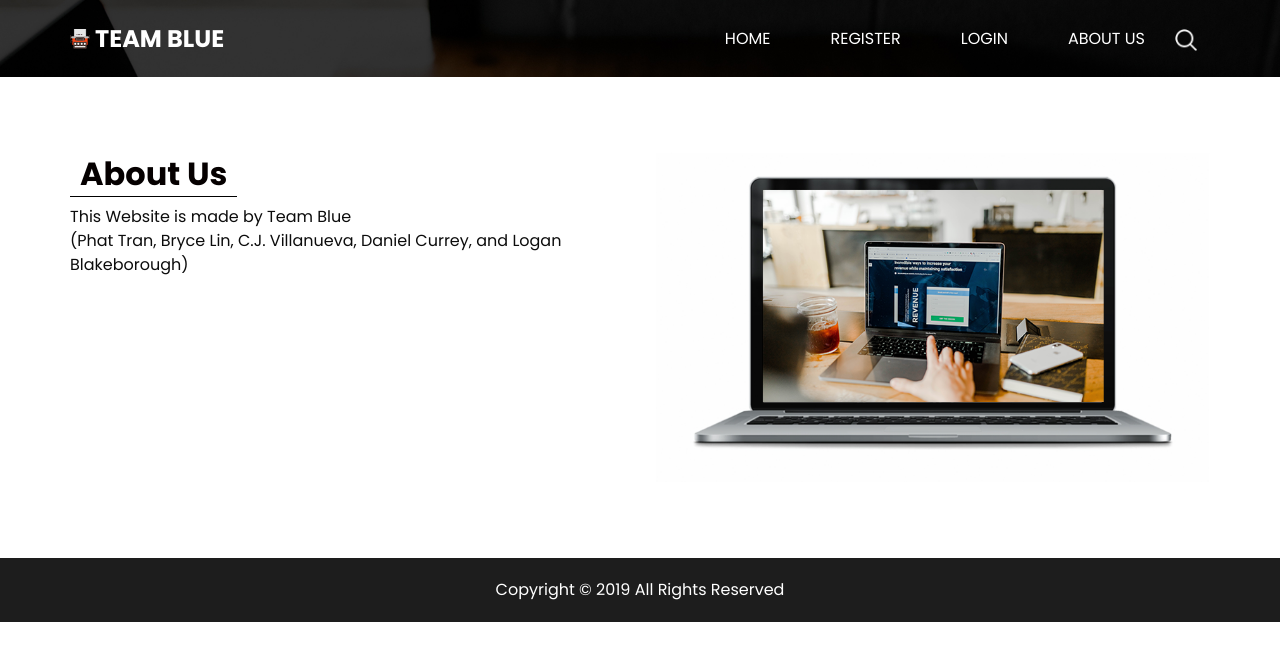
After one commit to ptran91/MagicSurvey, a PHP site: page /about.php in a window 1280 px wide. The commit adds this page. Shown: the top 661 px of the page. Run offline with PHP 8.4, Linux system fonts and the light colour scheme; some libraries are stand-ins or nearby versions.

Commit message:
about us

```diff
--- /dev/null
+++ b/website/about.php
@@ -0,0 +1,120 @@
+<!DOCTYPE html>
+<html>
+
+<head>
+  <!-- Basic -->
+  <meta charset="utf-8" />
+  <meta http-equiv="X-UA-Compatible" content="IE=edge" />
+  <!-- Mobile Metas -->
+  <meta name="viewport" content="width=device-width, initial-scale=1, shrink-to-fit=no" />
+  <!-- Site Metas -->
+  <meta name="keywords" content="" />
+  <meta name="description" content="" />
+  <meta name="author" content="" />
+
+  <title>About Us</title>
+
+  <!-- slider stylesheet -->
+  <link rel="stylesheet" type="text/css"
+    href="https://cdnjs.cloudflare.com/ajax/libs/OwlCarousel2/2.1.3/assets/owl.carousel.min.css" />
+
+
+  <!-- font wesome stylesheet -->
+  <link rel="stylesheet" href="https://maxcdn.bootstrapcdn.com/font-awesome/4.3.0/css/font-awesome.min.css">
+
+  <!-- bootstrap core css -->
+  <link rel="stylesheet" type="text/css" href="free/css/bootstrap.css" />
+
+  <!-- fonts style -->
+  <link href="https://fonts.googleapis.com/css?family=Poppins:400,600,700&display=swap" rel="stylesheet">
+  <!-- Custom styles for this template -->
+  <link href="free/css/style.css" rel="stylesheet" />
+  <!-- responsive style -->
+  <link href="free/css/responsive.css" rel="stylesheet" />
+</head>
+
+<body class="sub_page">
+  <div class="hero_area">
+    <!-- header section strats -->
+    <header class="header_section">
+      <div class="container">
+        <nav class="navbar navbar-expand-lg custom_nav-container pt-3">
+          <a class="navbar-brand mr-5" href="index.php">
+            <img src="free/images/logo.png" alt="">
+            <span>
+              Team Blue
+            </span>
+          </a>
+          <button class="navbar-toggler" type="button" data-toggle="collapse" data-target="#navbarSupportedContent"
+            aria-controls="navbarSupportedContent" aria-expanded="false" aria-label="Toggle navigation">
+            <span class="navbar-toggler-icon"></span>
+          </button>
+          <div class="collapse navbar-collapse" id="navbarSupportedContent">
+            <div class="d-flex ml-auto flex-column flex-lg-row align-items-center">
+              <ul class="navbar-nav  ">
+                <li class="nav-item active">
+                  <a class="nav-link" href="index.php">Home <span class="sr-only">(current)</span></a>
+                </li>
+                <li class="nav-item">
+                  <a class="nav-link" href="register.php"> Register </a>
+                </li>
+                <li class="nav-item">
+                  <a class="nav-link" href="login.php"> Login </a>
+                </li>
+                <li class="nav-item">
+                  <a class="nav-link" href="about.php"> About Us </a>
+                </li>
+              </ul>
+              <form class="form-inline">
+                <button class="btn  my-2 my-sm-0 nav_search-btn" type="submit"></button>
+              </form>
+            </div>
+          </div>
+        </nav>
+      </div>
+    </header>
+    <!-- end header section -->
+  </div>
+
+  <!-- about section -->
+
+  <section class="about_section layout_padding">
+    <div class="container">
+      <div class="row">
+        <div class="col-md-6">
+          <div class="detail-box">
+            <div class="heading_container">
+              <h2>
+                About Us
+              </h2>
+            </div>
+            <p>
+                This Website is made by Team Blue <br> (Phat Tran, Bryce Lin, C.J. Villanueva, Daniel Currey, and Logan Blakeborough)
+            </p>
+
+          </div>
+        </div>
+        <div class="col-md-6">
+          <div class="img-box">
+            <img src="images/about-img.png" alt="">
+          </div>
+        </div>
+      </div>
+    </div>
+  </section>
+  <!-- end about section -->
+
+  <!-- footer section -->
+  <section class="container-fluid footer_section">
+    <p>
+      Copyright &copy; 2019 All Rights Reserved
+    </p>
+  </section>
+  <!-- footer section -->
+
+  <script type="text/javascript" src="js/jquery-3.4.1.min.js"></script>
+  <script type="text/javascript" src="js/bootstrap.js"></script>
+
+</body>
+
+</html>
--- a/website/includes/footer.php
+++ b/website/includes/footer.php
@@ -1,8 +1,7 @@
   <!-- footer section -->
   <section class="container-fluid footer_section">
     <p>
-      Copyright &copy; 2019 All Rights Reserved By
-      <a href="https://html.design/">Free Html Templates</a>
+      Copyright &copy; 2019 All Rights Reserved
     </p>
   </section>
   <!-- footer section -->
--- a/website/includes/header.php
+++ b/website/includes/header.php
@@ -61,6 +61,9 @@
                 <li class="nav-item">
                   <a class="nav-link" href="login.php"> Login </a>
                 </li>
+                <li class="nav-item">
+                  <a class="nav-link" href="about.php"> About Us </a>
+                </li>
               </ul>
               <form class="form-inline">
                 <button class="btn  my-2 my-sm-0 nav_search-btn" type="submit"></button>
--- a/website/login.php
+++ b/website/login.php
@@ -76,7 +76,7 @@ if (isset($_POST["btn_submit"])) {
 
 <html>
 <head>
-    <title>Magic Survey</title>
+    <title>Login</title>
 </head>
 <body>
 <div class="form-container">
--- a/website/register.php
+++ b/website/register.php
@@ -1,5 +1,5 @@
 <head>
-    <title>Magic Survey</title>
+    <title>Register</title>
     <style>
         body {
             background-image: url('free/images/hero-bg.jpg');
```
